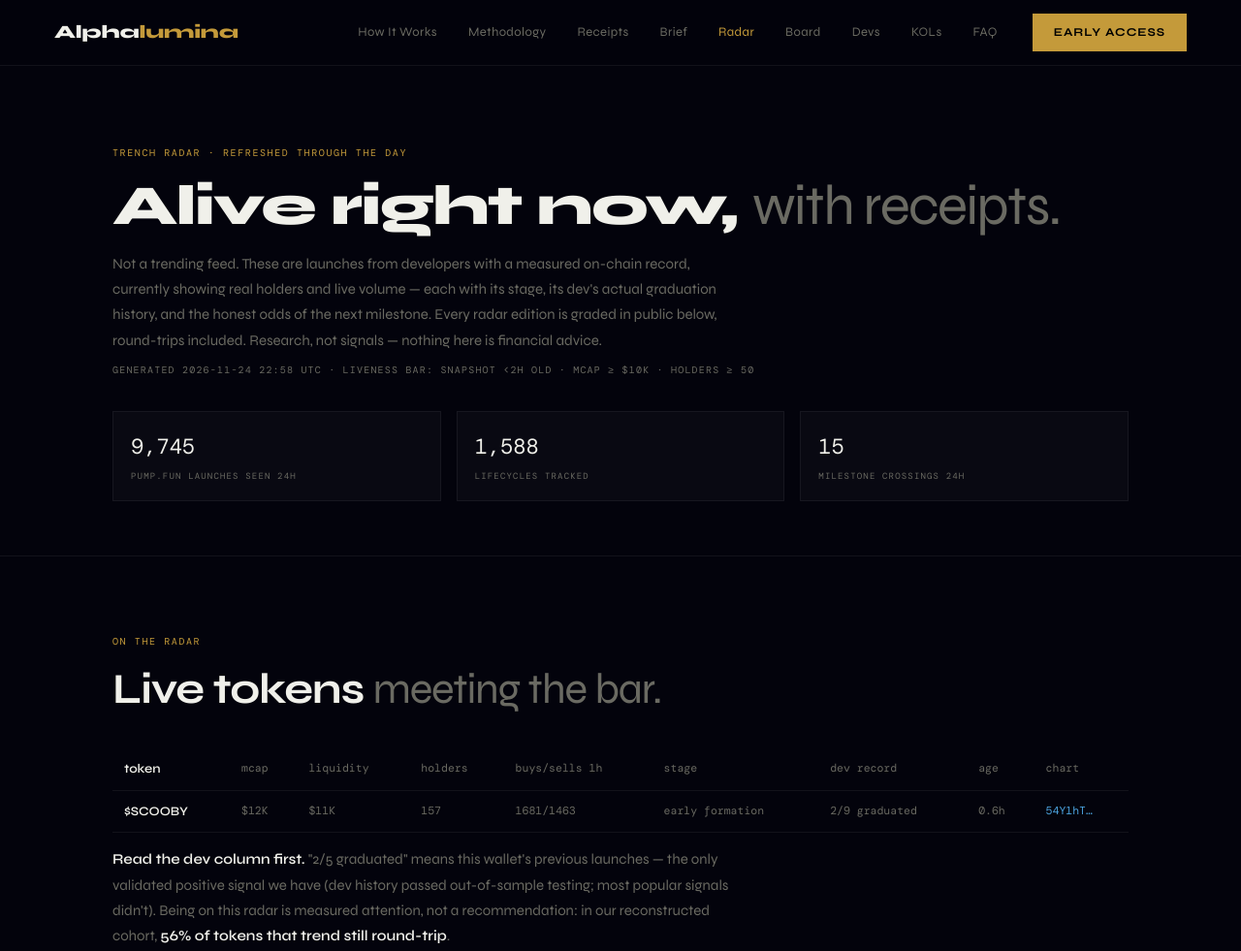
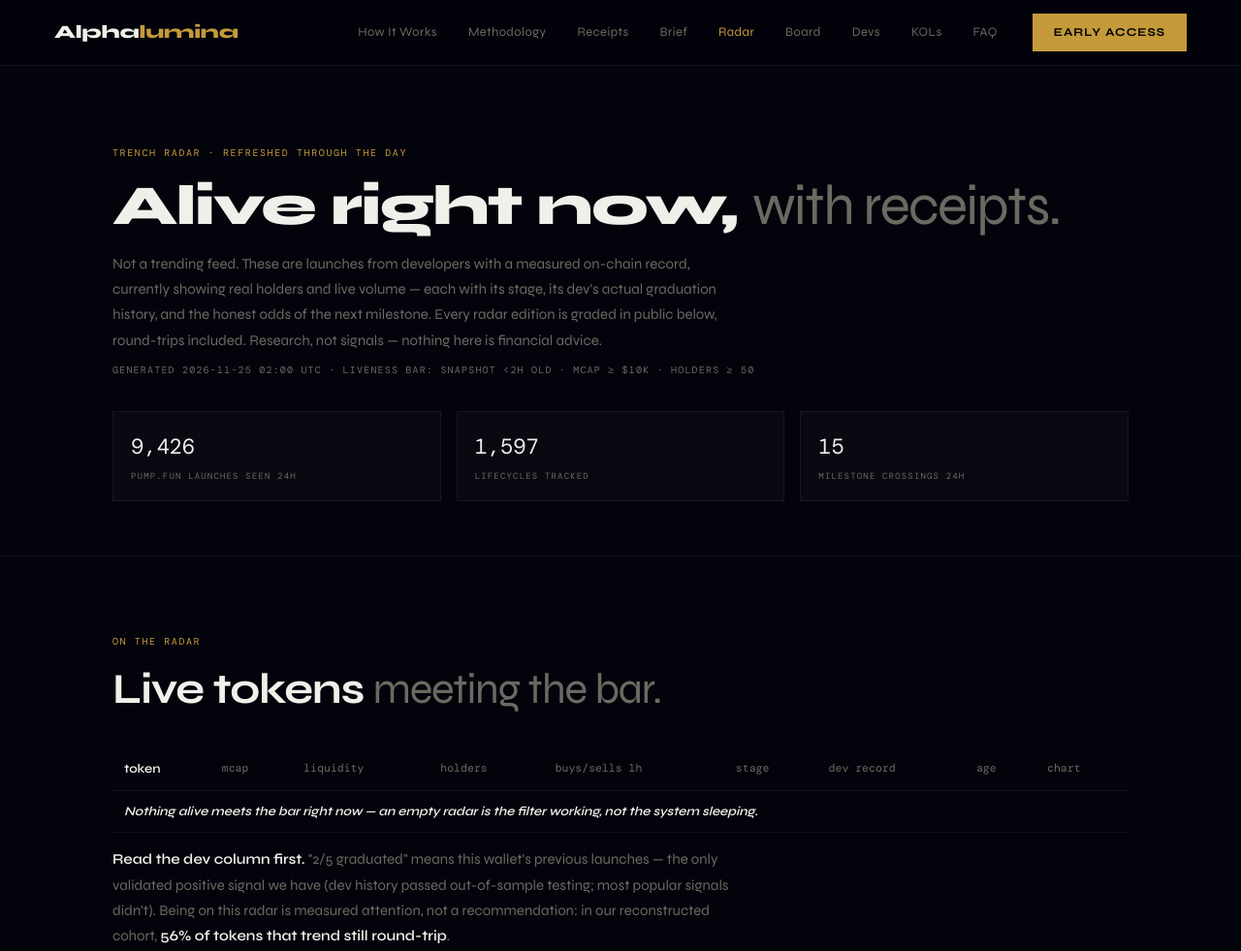
Before and after one commit to cyberburg/alphalumina-site, a plain HTML site: page radar.html in a window 1280 px wide. Shown: the top 981 px of the page at 97% size. Drawn offline with nearby package versions, Linux system fonts and the light colour scheme.

Commit message:
radar: 2026-11-25T02:02 trench radar (auto)

```diff
--- a/radar.html
+++ b/radar.html
@@ -53,10 +53,10 @@
     record, currently showing real holders and live volume — each with its stage, its dev's actual
     graduation history, and the honest odds of the next milestone. Every radar edition is graded in
     public below, round-trips included. Research, not signals — nothing here is financial advice.</p>
-    <p class="brief-meta">generated 2026-11-24 22:58 UTC · liveness bar: snapshot &lt;2h old · mcap ≥ $10K · holders ≥ 50</p>
+    <p class="brief-meta">generated 2026-11-25 02:00 UTC · liveness bar: snapshot &lt;2h old · mcap ≥ $10K · holders ≥ 50</p>
     <div class="statrow">
-      <div class="stat"><div class="v">9,745</div><div class="l">pump.fun launches seen 24h</div></div>
-      <div class="stat"><div class="v">1,588</div><div class="l">lifecycles tracked</div></div>
+      <div class="stat"><div class="v">9,426</div><div class="l">pump.fun launches seen 24h</div></div>
+      <div class="stat"><div class="v">1,597</div><div class="l">lifecycles tracked</div></div>
       <div class="stat"><div class="v">15</div><div class="l">milestone crossings 24h</div></div>
     </div>
   </div>
@@ -70,7 +70,7 @@
       <tr><td>token</td><td class="mono">mcap</td><td class="mono">liquidity</td><td class="mono">holders</td>
       <td class="mono">buys/sells 1h</td><td class="mono">stage</td><td class="mono">dev record</td>
       <td class="mono">age</td><td class="mono">chart</td></tr>
-      <tr><td>$SCOOBY</td><td class="mono">$12K</td><td class="mono">$11K</td><td class="mono">157</td><td class="mono">1681/1463</td><td class="mono">early formation</td><td class="mono">2/9 graduated</td><td class="mono">0.6h</td><td class="mono"><a href="https://gmgn.ai/sol/token/54Y1hTxnbNha2kkHAC2LqHGXTiEMg3uNr1pYbMQ9pump" target="_blank" rel="noopener">54Y1hT…</a></td></tr>
+      <tr><td colspan="9" class="quiet">Nothing alive meets the bar right now — an empty radar is the filter working, not the system sleeping.</td></tr>
     </table></div>
     <p class="sp" style="margin-top:14px"><strong>Read the dev column first.</strong> "2/5 graduated"
     means this wallet's previous launches — the only validated positive signal we have (dev history
@@ -98,7 +98,7 @@
     round-trips all shown. No feed that sells excitement will ever do this to its own picks.</p>
     <div class="table-scroll"><table class="btable">
       <tr><td>token</td><td class="mono">mcap then</td><td class="mono">mcap now</td><td class="mono">mult</td><td class="mono">outcome</td></tr>
-      <tr><td colspan="5" class="quiet">First radar of the log — the previous edition's outcomes appear here from the next publish onward.</td></tr>
+      <tr><td>$SCOOBY</td><td class="mono">$12K</td><td class="mono">$2K</td><td class="mono neg">0.19x</td><td class="mono neg">round-trip</td></tr>
     </table></div>
   </div>
 </section>
```
